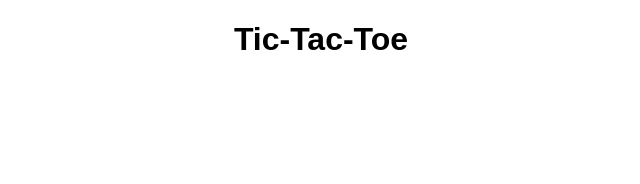
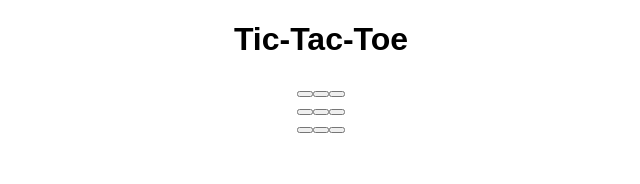
Before and after one commit to eatoncns/ttt_react, a React (Create React App) app: page / in a window 1280 px wide. Shown: the top 184 px of the page, without its empty margins (319-959 px from the left). Built offline with nearby package versions, Linux system fonts and the light colour scheme; the HTML template or start-up script is replaced by a standard one.

Commit message:
Add a board component with space buttons

```diff
--- a/src/App.js
+++ b/src/App.js
@@ -1,4 +1,5 @@
 import React, { Component } from 'react';
+import Board from './Board.js'
 import './App.css';
 
 class App extends Component {
@@ -6,6 +7,7 @@ class App extends Component {
     return (
       <div className="App">
         <h1>Tic-Tac-Toe</h1>
+        <Board dimension={3} />
       </div>
     );
   }
--- /dev/null
+++ b/src/Board.js
@@ -0,0 +1,36 @@
+import React, { Component } from 'react'
+
+function Space(props) {
+  return (
+    <button></button>
+  );
+}
+
+function Row(props) {
+  var spaces = [];
+  for (var i = 0; i < props.dimension; i++) {
+    spaces.push(<Space key={i} />);
+  }
+  return (
+    <div className="row">
+      {spaces}
+    </div>
+  );
+}
+
+class Board extends Component {
+  render() {
+    const dimension = this.props.dimension;
+    var rows = [];
+    for (var i = 0; i < dimension; i++) {
+      rows.push(<Row key={i} dimension={dimension} />);
+    }
+    return (
+      <div className="board">
+        {rows}
+      </div>
+    );
+  }
+}
+
+export default Board;
```
Also changed, not shown: 1 other file (tests, documents, lock files or other folders).
